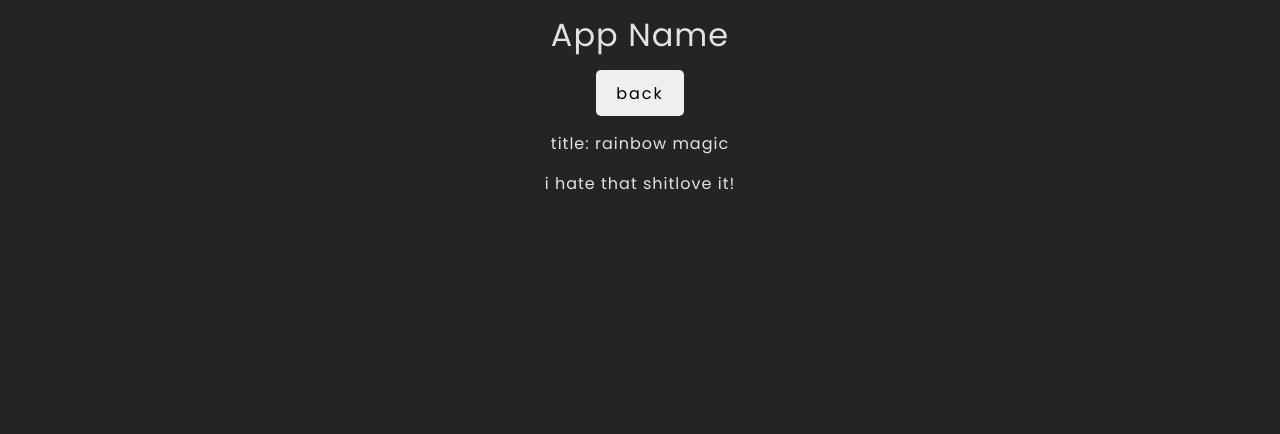
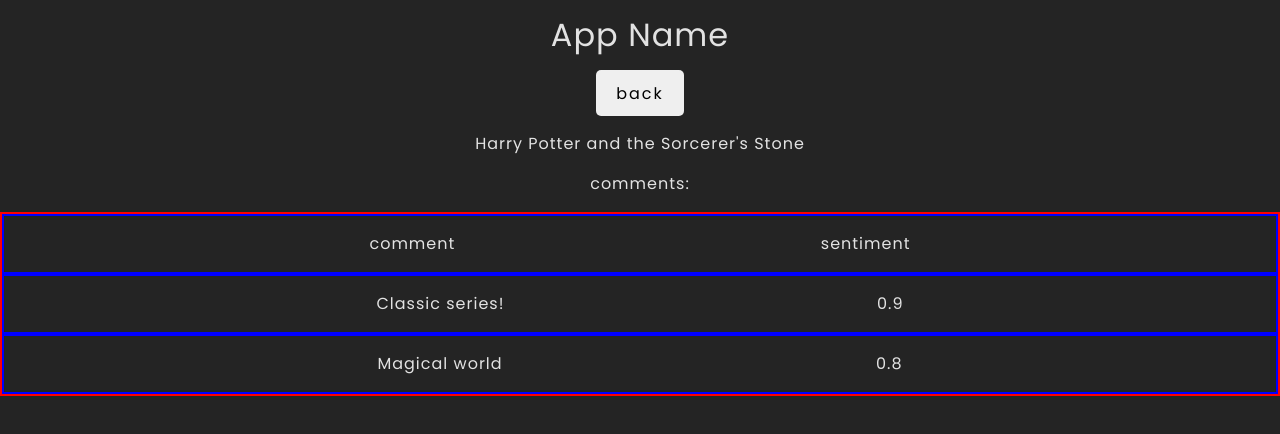
Before and after one commit to hungryx/CZ4034, a React (Vite) app in the folder frontend/: page /book/1 in a window 1280 px wide. Shown: the top 434 px of the page. Built offline with nearby package versions, Linux system fonts and the light colour scheme.

Commit message:
fix comments display bug

```diff
--- a/frontend/src/App.css
+++ b/frontend/src/App.css
@@ -42,3 +42,12 @@
   border-radius: 10px;
   cursor: pointer;
 }
+
+.commentsDiv {
+  border: 2px solid red;
+}
+.commentDiv {
+  border: 2px solid blue;
+  display: flex;
+  justify-content: space-evenly;
+}
--- a/frontend/src/components/Book.jsx
+++ b/frontend/src/components/Book.jsx
@@ -7,9 +7,17 @@
   const { id } = useParams();
 
   const [bookInfo, setBookInfo] = useState([]);
+  const [comments, setComments] = useState([]);
 
   useEffect(() => {
-    setBookInfo(data.filter((item) => item.id == id)[0]);
+    const book = data.filter((item) => item.id == id)[0];
+    setBookInfo(book);
+
+    let comments = [];
+    book.comments.map((item) => {
+      comments.push(item);
+    });
+    setComments(comments);
   }, []);
 
   const goBack = () => {
@@ -19,8 +27,20 @@
   return (
     <div className="book">
       <button onClick={goBack}>back</button>
-      <p>title: {bookInfo.title}</p>
-      {bookInfo.comments}
+      <p>{bookInfo.title}</p>
+      <p>comments:</p>
+      <div className="commentsDiv">
+        <div className="commentDiv">
+          <p>comment</p>
+          <p>sentiment</p>
+        </div>
+        {comments.map((item) => (
+          <div className="commentDiv">
+            <p>{item.comment}</p>
+            <p>{item.sentiment}</p>
+          </div>
+        ))}
+      </div>
     </div>
   );
 };
--- a/frontend/src/components/ResultsSection.jsx
+++ b/frontend/src/components/ResultsSection.jsx
@@ -5,7 +5,6 @@
   const navigate = useNavigate();
 
   const viewResult = (id) => {
-    console.log(id);
     navigate(`/book/${id}`);
   };
   return (
@@ -18,7 +17,7 @@
       <div className="resultsDiv">
         {props.results.map((result) => (
           <div className="resultcard" onClick={() => viewResult(result.id)}>
-            <p>title: {result.title}</p>
+            <p>{result.title}</p>
           </div>
         ))}
       </div>
--- a/frontend/src/data.json
+++ b/frontend/src/data.json
@@ -1,18 +1,42 @@
 [
   {
     "id": 1,
-    "title": "rainbow magic",
-    "comments": ["i hate that shit", "love it!"]
+    "title": "Harry Potter and the Sorcerer's Stone",
+    "comments": [
+      { "comment": "Classic series!", "sentiment": 0.9 },
+      { "comment": "Magical world", "sentiment": 0.8 }
+    ]
   },
-  { "id": 2, "title": "hp", "comments": ["i love it!"] },
-  { "id": 3, "title": "hp1", "comments": ["i love it!"] },
-  { "id": 4, "title": "hp2", "comments": ["i love it!"] },
-  { "id": 5, "title": "hp3", "comments": ["i love it!"] },
-  { "id": 6, "title": "hp4", "comments": ["i love it!"] },
-  { "id": 7, "title": "hp5", "comments": ["i love it!"] },
   {
-    "id": 8,
-    "title": "lovely bones",
-    "comments": ["hate the author", "lame only"]
+    "id": 2,
+    "title": "Harry Potter and the Chamber of Secrets",
+    "comments": [
+      { "comment": "Better than the first!", "sentiment": 0.8 },
+      { "comment": "Couldn't stop reading", "sentiment": 0.9 }
+    ]
+  },
+  {
+    "id": 3,
+    "title": "Harry Potter and the Prisoner of Azkaban",
+    "comments": [
+      { "comment": "The best in the series!", "sentiment": 0.9 },
+      { "comment": "Incredible story", "sentiment": 0.9 }
+    ]
+  },
+  {
+    "id": 4,
+    "title": "Harry Potter and the Goblet of Fire",
+    "comments": [
+      { "comment": "Epic!", "sentiment": 0.9 },
+      { "comment": "Loved the Triwizard Tournament", "sentiment": 0.8 }
+    ]
+  },
+  {
+    "id": 5,
+    "title": "Harry Potter and the Order of the Phoenix",
+    "comments": [
+      { "comment": "Intense read!", "sentiment": 0.8 },
+      { "comment": "Emotional rollercoaster", "sentiment": 0.7 }
+    ]
   }
 ]
```
